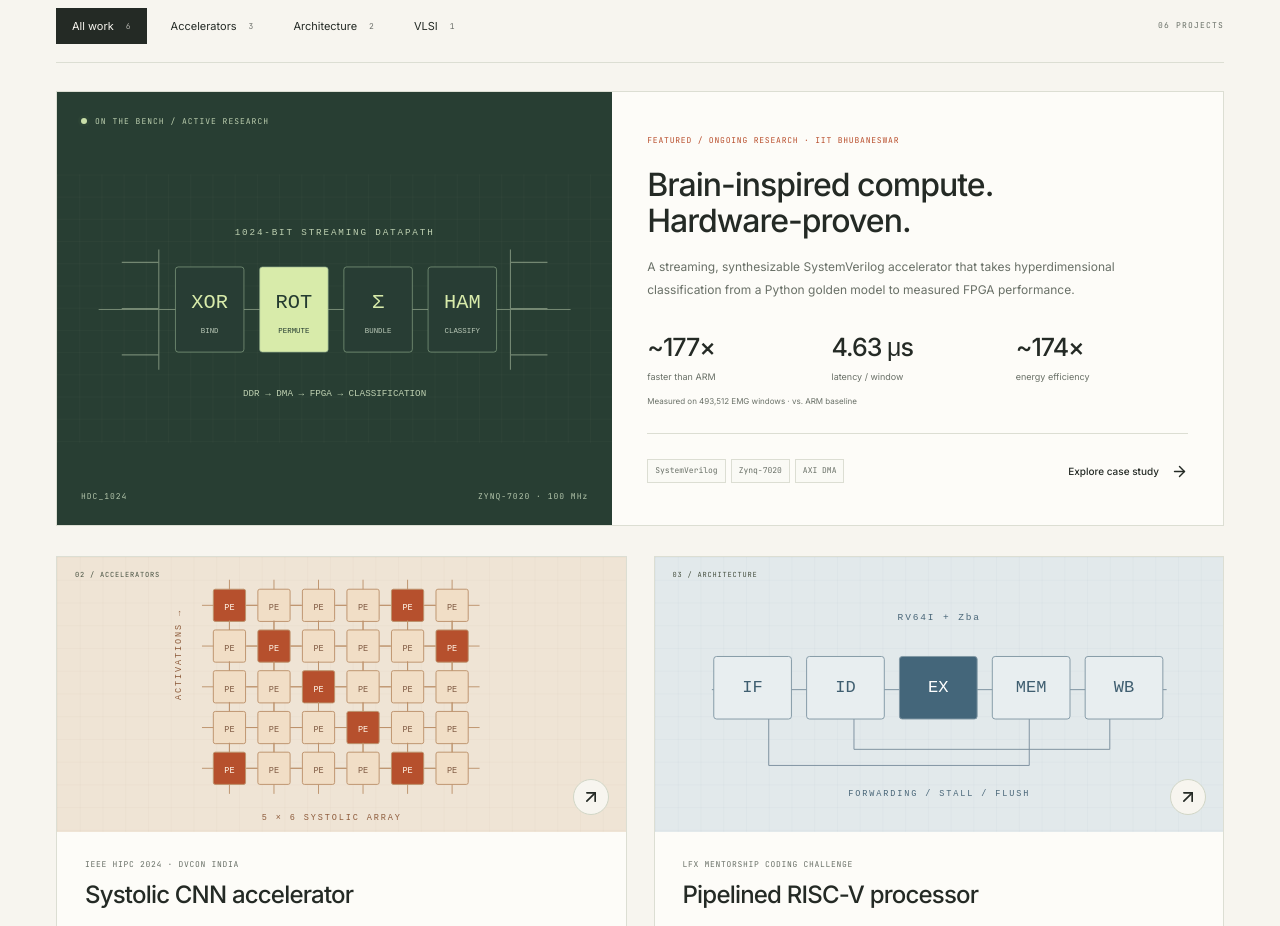
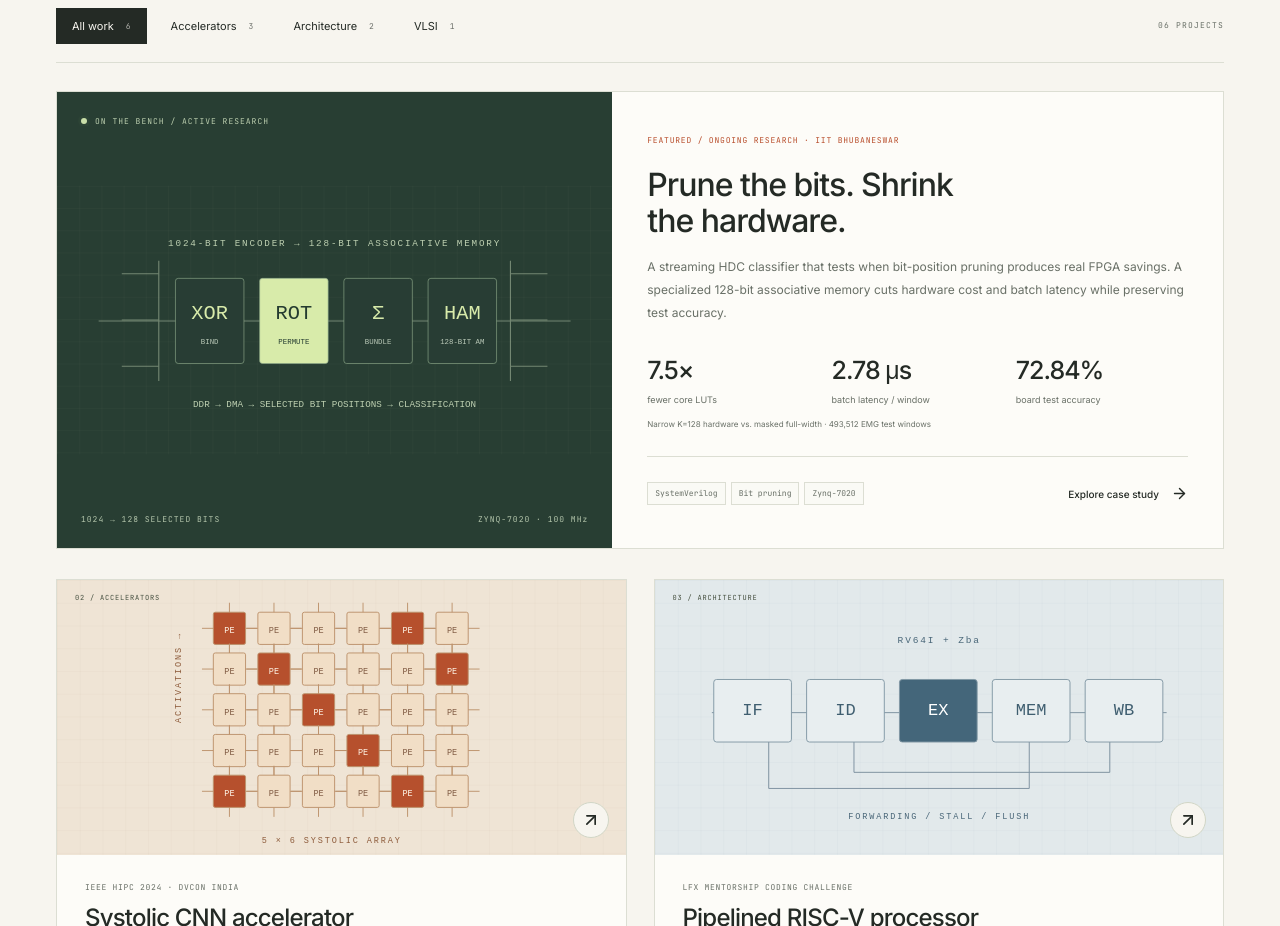
Before and after one commit to harsha240yeager/harsha240yeager.github.io, a React (Vite) app: page / in a window 1280 px wide. Shown: the part 2240-3166 px from the top of the page. Built offline with nearby package versions, Linux system fonts and the light colour scheme.

Commit message:
Update HDC selected work from FPGA research

```diff
--- a/src/components/ProjectArtwork.jsx
+++ b/src/components/ProjectArtwork.jsx
@@ -44,7 +44,7 @@ export default function ProjectArtwork({ type }) {
             ["BIND", "XOR"],
             ["PERMUTE", "ROT"],
             ["BUNDLE", "Σ"],
-            ["CLASSIFY", "HAM"],
+            ["128-BIT AM", "HAM"],
           ].map(([label, op], i) => (
             <g key={label} transform={`translate(${128 + i * 91} 100)`}>
               <rect
@@ -85,7 +85,7 @@ export default function ProjectArtwork({ type }) {
             fontFamily="monospace"
             letterSpacing="2"
           >
-            1024-BIT STREAMING DATAPATH
+            1024-BIT ENCODER → 128-BIT ASSOCIATIVE MEMORY
           </text>
           <text
             x="300"
@@ -94,7 +94,7 @@ export default function ProjectArtwork({ type }) {
             fontSize="10"
             fontFamily="monospace"
           >
-            DDR → DMA → FPGA → CLASSIFICATION
+            DDR → DMA → SELECTED BIT POSITIONS → CLASSIFICATION
           </text>
         </g>
       )}
@@ -348,7 +348,7 @@ export default function ProjectArtwork({ type }) {
   );
 }
 const labels = {
-  hdc: "Conceptual HDC pipeline: bind, permute, bundle, classify",
+  hdc: "Conceptual HDC pipeline from a 1024-bit encoder to a 128-bit associative memory",
   systolic: "Five by six systolic processing-element array",
   pipeline: "Five-stage RISC-V pipeline with forwarding paths",
   layout: "Conceptual full-custom MAC floorplan",
--- a/src/components/Projects.jsx
+++ b/src/components/Projects.jsx
@@ -62,7 +62,7 @@ export default function Projects() {
                 </div>
                 <ProjectArtwork type={project.visual} />
                 <div className="visual-footer">
-                  <span>HDC_1024</span>
+                  <span>1024 → 128 SELECTED BITS</span>
                   <span>ZYNQ-7020 · 100 MHz</span>
                 </div>
               </div>
@@ -81,7 +81,7 @@ export default function Projects() {
                   ))}
                 </div>
                 <span className="metric-context">
-                  Measured on 493,512 EMG windows · vs. ARM baseline
+                  Narrow K=128 hardware vs. masked full-width · 493,512 EMG test windows
                 </span>
                 <div className="project-bottom">
                   <div className="tag-list">
--- a/src/data/portfolio.js
+++ b/src/data/portfolio.js
@@ -65,29 +65,30 @@ export const projects = [
     number: "01",
     category: "Accelerators",
     kind: "Ongoing research · IIT Bhubaneswar",
-    title: "Brain-inspired compute. Hardware-proven.",
-    shortTitle: "Streaming HDC accelerator",
-    subtitle: "A 1024-bit hyperdimensional computing classifier on Zynq-7020.",
+    title: "Prune the bits. Shrink the hardware.",
+    shortTitle: "Bit-position-pruned HDC accelerator",
+    subtitle:
+      "A 1024-bit EMG classifier with a 128-bit associative memory on Zynq-7020.",
     description:
-      "A streaming, synthesizable SystemVerilog accelerator that takes hyperdimensional classification from a Python golden model to measured FPGA performance.",
+      "A streaming HDC classifier that tests when bit-position pruning produces real FPGA savings. A specialized 128-bit associative memory cuts hardware cost and batch latency while preserving test accuracy.",
     visual: "hdc",
     featured: true,
-    tags: ["SystemVerilog", "Zynq-7020", "AXI DMA", "Python"],
+    tags: ["SystemVerilog", "Bit pruning", "Zynq-7020", "AXI DMA"],
     metrics: [
-      { value: "~177×", label: "faster than ARM" },
-      { value: "4.63 μs", label: "latency / window" },
-      { value: "~174×", label: "energy efficiency" },
+      { value: "7.5×", label: "fewer core LUTs" },
+      { value: "2.78 μs", label: "batch latency / window" },
+      { value: "72.84%", label: "board test accuracy" },
     ],
     challenge:
-      "Run a complete hyperdimensional computing classifier efficiently on an FPGA, while keeping its outputs bit-exact with a software reference and sustaining a continuous stream of input windows.",
+      "Find out whether selecting fewer HDC bit positions actually reduces FPGA resource use and inference latency, rather than only changing the classification score on an unchanged datapath.",
     approach: [
-      "Built a 1024-bit datapath for XOR binding, permutation, bundling, and Hamming-distance / population-count classification in synthesizable SystemVerilog.",
-      "Validated hardware outputs against a Python golden model on a Zynq-7020 running at 100 MHz.",
-      "Brought up scatter-gather DMA from DDR at approximately 216k windows per second, removing processor copies from each transfer.",
+      "Built a streaming 1024-bit EMG classifier in SystemVerilog on Zynq-7020, with scatter-gather AXI DMA and AXI4-Lite-programmable bit masks.",
+      "Compared 128-bit informed masks with random masks at the same density, then hard-wired the selected positions into a physically narrow associative memory.",
+      "Checked the FPGA against a software reference and evaluated both bitstreams on the same disjoint EMG test cohort.",
     ],
     result:
-      "Measured 493,512 EMG windows: 72.78% classification accuracy, 4.63 μs and 12.0 μJ per window. The ARM baseline measured 818 μs and 2.09 mJ per window—approximately 177× faster and 174× more energy-efficient for this workload.",
-    note: "Research with Prof. Srinivas Boppu at IIT Bhubaneswar. Performance comparisons apply to the measured EMG workload and ARM baseline.",
+      "Across 493,512 EMG test windows, the 128-bit associative memory matched the masked full-width design at 72.84% pooled accuracy. Out-of-context core LUTs fell from 28,600 to 3,794, integrated LUTs from 35,206 to 10,601, and 200-window scatter-gather batch latency from 4.63 to 2.78 μs per window. A runtime mask alone did not shrink the synthesized datapath. In the Python mask study, informed 128-bit masks beat unrestricted random masks by 6.90 percentage points across 30 seeds, mostly by avoiding input-invariant bits.",
+    note: "Research with Prof. Srinivas Boppu at IIT Bhubaneswar. The encoder remains 1024-bit; selected positions feed a narrower associative memory. Latency includes the processor and DMA path, not only the FPGA core.",
     links: [
       {
         label: "View RTL repository",
```
